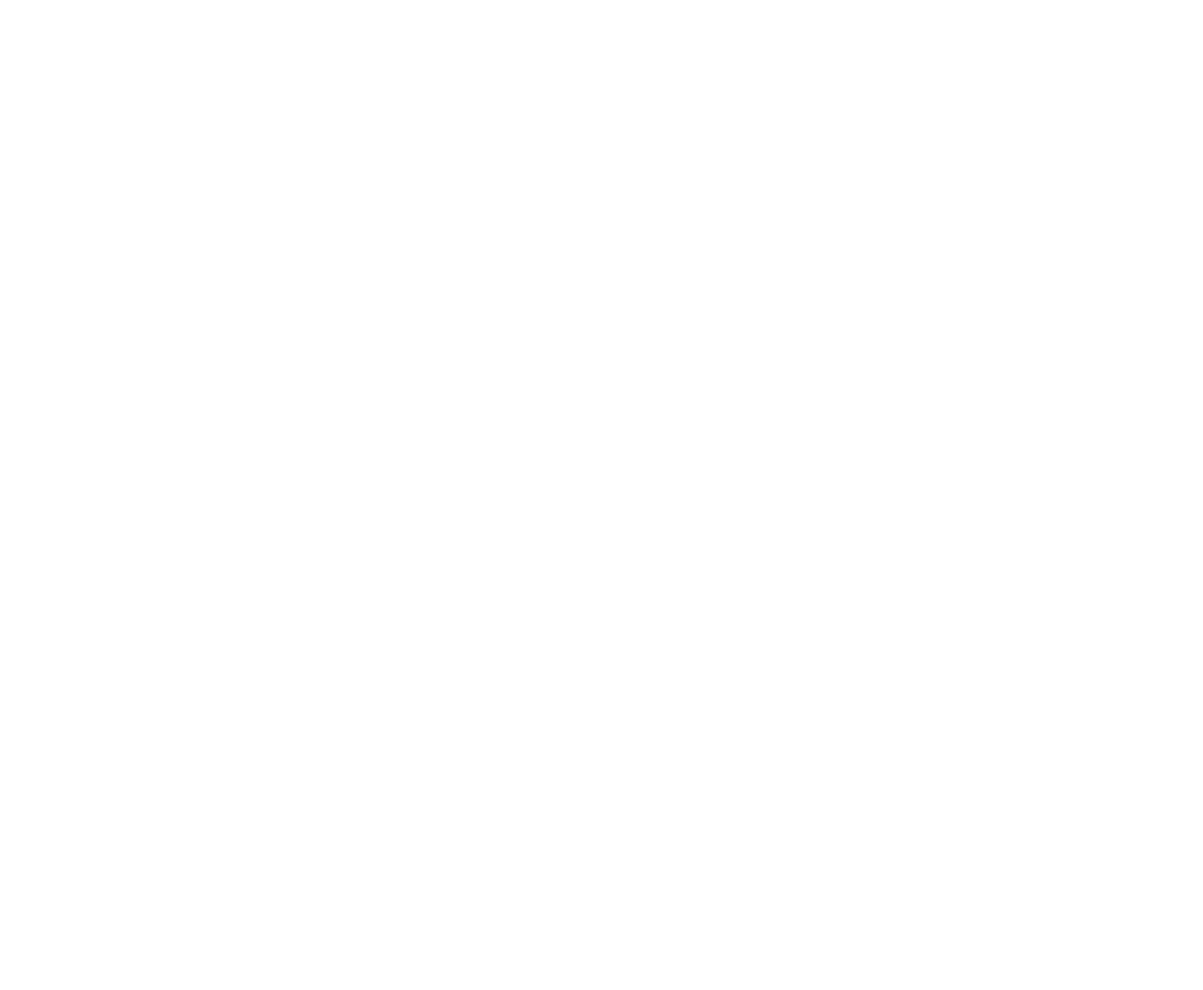
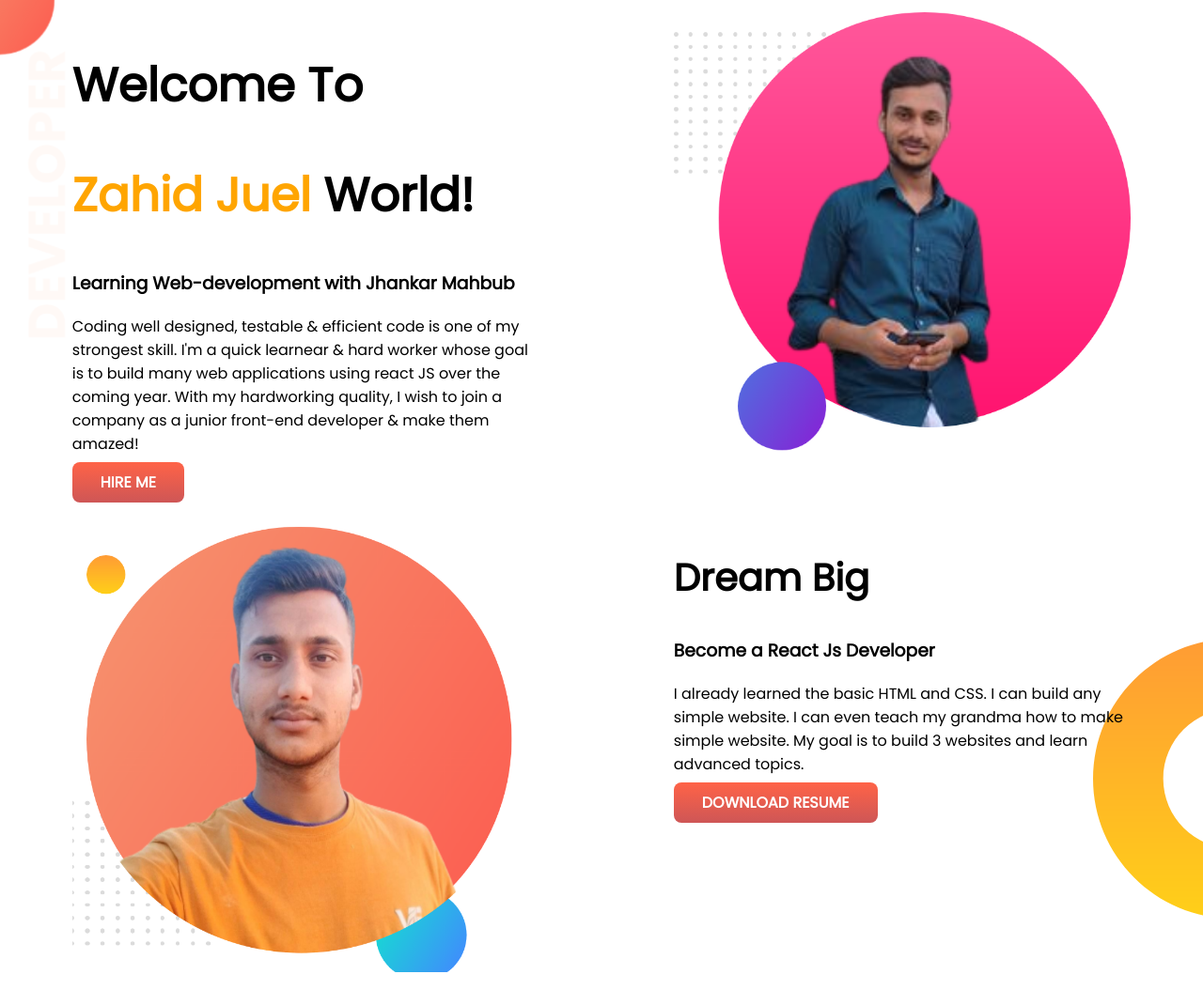
Before and after one commit to zahidjuel/personal-portfolio4, a plain HTML site: page index.html in a window 1280 px wide. Shown: the whole page at 94% size. Before the commit the page ends 800 px from the top, so only its background shows below. Drawn offline with Linux system fonts and the light colour scheme.

Commit message:
banner added

```diff
--- a/index.html
+++ b/index.html
@@ -4,10 +4,37 @@
     <meta charset="UTF-8">
     <meta http-equiv="X-UA-Compatible" content="IE=edge">
     <meta name="viewport" content="width=device-width, initial-scale=1.0">
+    <link rel="preconnect" href="https://fonts.googleapis.com">
+    <link rel="preconnect" href="https://fonts.gstatic.com" crossorigin>
+    <link href="https://fonts.googleapis.com/css2?family=Poppins&display=swap" rel="stylesheet">
+    <link rel="stylesheet" href="style.css">
     <title>zahid juel portfolio</title>
-    <link rel="stylesheet" href="style.css">
 </head>
 <body>
+   <section class="container top-bg-banner">
+        <div class="half-width">
+            <h1>Welcome To</h1>
+            <h1><span class="orange-color">Zahid Juel</span> World!</h1>
+            <h3>Learning Web-development with Jhankar Mahbub</h3>
+            <p>Coding well designed, testable & efficient code is one of my strongest skill. I'm a quick learnear & hard worker whose goal is to build many web applications using react JS over the coming year. With my hardworking quality, I wish to join a company as a junior front-end developer & make them amazed!</p>
+            <a class="link-button" target="_blank" href="https://www.linkedin.com/feed/">HIRE ME</a>
+        </div>
+        <div class="half-width">
+            <img src="/images/my-bg2.png" alt="">
+        </div>
+   </section>
+
+   <section class="container drem-bg-banner">
+        <div class="half-width">
+            <img src="/images/my-bg.png" alt="">
+        </div>
+        <div class="half-width">
+            <h2>Dream Big</h2>
+            <h3>Become a React Js Developer</h3>
+            <p>I already learned the basic HTML and CSS. I can build any simple website. I can even teach my grandma how to make simple website. My goal is to build 3 websites and learn advanced topics.</p>
+            <a class="link-button" target="_blank" href="https://drive.google.com/file/d/1yg41Z8yoMEX2tunfMX3m1fC8MRbBfH3M/view?usp=sharing">DOWNLOAD RESUME</a>
+        </div>
+   </section>
 
 </body>
 </html>
--- a/style.css
+++ b/style.css
@@ -0,0 +1,46 @@
+body{
+    font-family: 'Poppins', sans-serif;
+    margin: 0;
+}
+h1{
+
+    font-size: 50px;
+}
+
+h2{
+    font-size: 40px;
+}
+.orange-color{
+    color: orange;
+}
+
+.container{
+    display: flex;
+}
+
+.half-width{
+    width: 50%;
+    padding: 1% 6%;
+}
+
+.half-width img{
+    width: 100%;
+}
+
+.link-button{
+    text-decoration: none;
+    background-image: linear-gradient(tomato,rgb(206, 86, 86));
+    color: white;
+    font-weight: 700;
+    padding: 10px 30px;
+    border-radius: 8px;
+}
+.top-bg-banner{
+    background-image: url(images/top-banner.png);
+    background-repeat: no-repeat;
+}
+.drem-bg-banner{
+    background-image: url(images/dream-bg.png);
+    background-repeat: no-repeat;
+    background-position: 100% 65%;
+}
```
Also changed, not shown: images/dream-bg.png (added), images/exp-bg.png (added), images/my-bg.png (added), images/my-bg2.png (added), images/top-banner.png (added).
